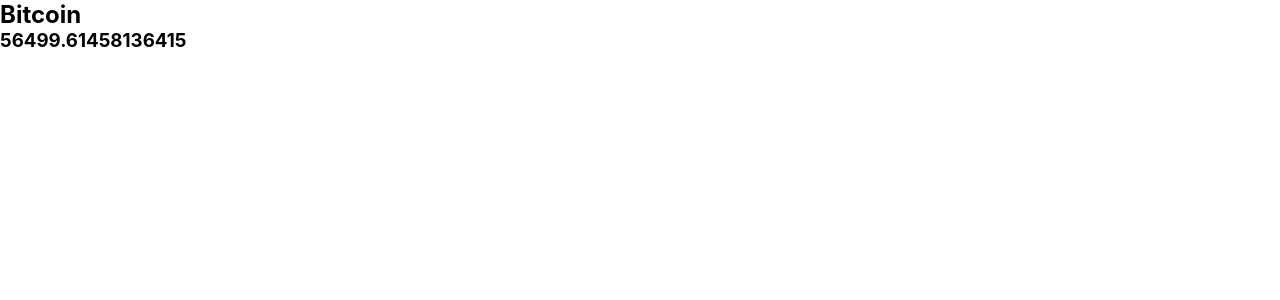
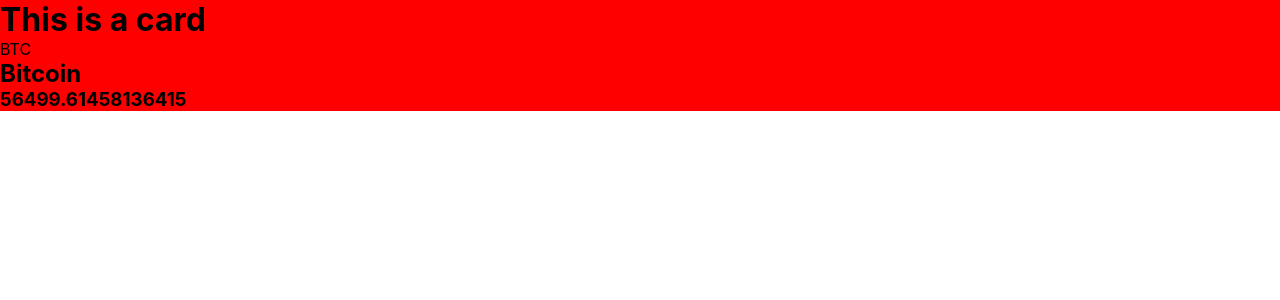
Before and after one commit to vmwhoami/catalogue-of-statistics, a React (Create React App) app: page / in a window 1280 px wide. Shown: the top 300 px of the page. Built offline with nearby package versions, Linux system fonts and the light colour scheme; no server answers.

Commit message:
Separate styles from rest of the code

```diff
--- a/src/components/App.js
+++ b/src/components/App.js
@@ -1,4 +1,4 @@
-import './App.css';
+import '../styles/App.css';
 import { BrowserRouter, Route, Switch } from 'react-router-dom';
 import Home from '../container/Home';
 
--- /dev/null
+++ b/src/components/Card.js
@@ -0,0 +1,7 @@
+const Card = () => (
+  <div className="card">
+    <h1>This is a card</h1>
+  </div>
+);
+
+export default Card;
--- a/src/container/Home.js
+++ b/src/container/Home.js
@@ -1,5 +1,6 @@
 import React, { useEffect } from 'react';
 import { useSelector, useDispatch } from 'react-redux';
+import Card from '../components/Card';
 
 import { fetchCrypto } from '../redux/crypto/cryptoActions';
 
@@ -9,13 +10,16 @@
     dispact(fetchCrypto());
   }, []);
   const state = useSelector(state => state);
-  const { crypto } = state.cryptoReducer;
+  const { crypto, loading } = state.cryptoReducer;
+  console.log(loading);
   return (
     <>
+      <Card />
       {crypto.map(coin => {
         const { asset_id: id, name, price_usd: price } = coin;
         return (
           <div key={id}>
+            <p>{id}</p>
             <h2>{name}</h2>
             <h3>{price}</h3>
           </div>
--- a/src/index.js
+++ b/src/index.js
@@ -1,7 +1,7 @@
 import React from 'react';
 import ReactDOM from 'react-dom';
-import './index.css';
 import { Provider } from 'react-redux';
+import './styles/index.css';
 import App from './components/App';
 import store from './redux/store';
 import reportWebVitals from './reportWebVitals';
@@ -9,7 +9,9 @@
 ReactDOM.render(
   <React.StrictMode>
     <Provider store={store}>
-      <App />
+      <div className="container">
+        <App />
+      </div>
     </Provider>
   </React.StrictMode>,
   document.getElementById('root'),
--- a/src/redux/crypto/cryptoReducer.js
+++ b/src/redux/crypto/cryptoReducer.js
@@ -30,8 +30,7 @@
         loading: false,
         crypto: action.payload
           .filter(data => data.type_is_crypto === 1)
-          .filter(data => data.price_usd > 100)
-          .slice(0, 100),
+          .filter(data => data.price_usd > 10000),
       };
     default:
       return state;
--- a/src/index.css
+++ b/src/styles/index.css
@@ -29,3 +29,6 @@
     'Courier New',
     monospace;
 }
+.container{
+  background-color: red;
+}
```
Also changed, not shown: src/components/Loading.js (added), src/styles/App.css (renamed from src/components/App.css).
